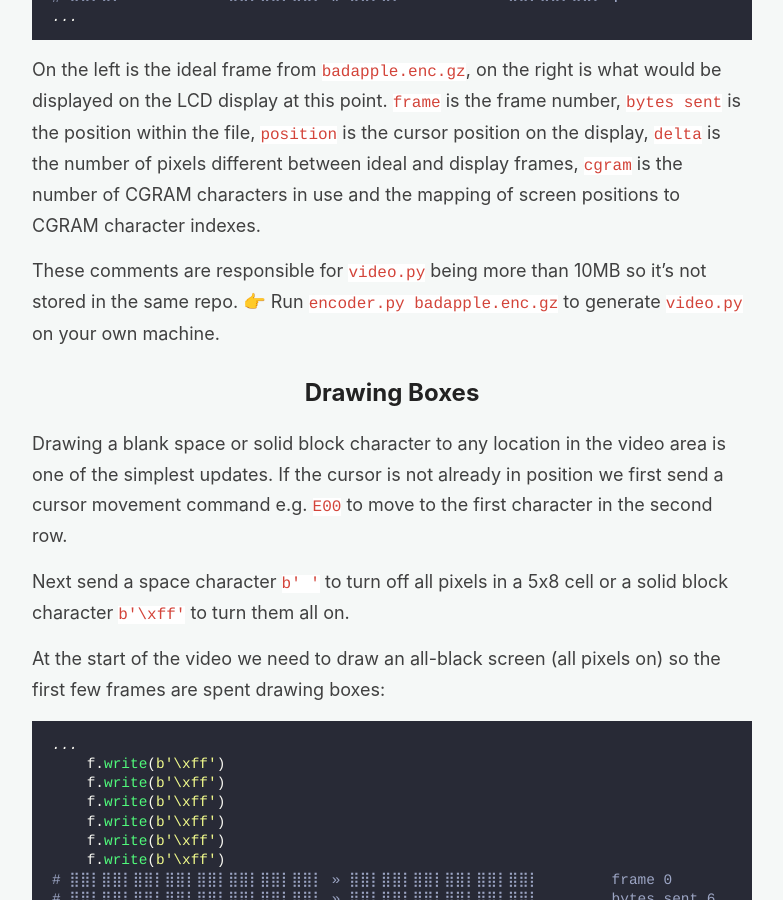
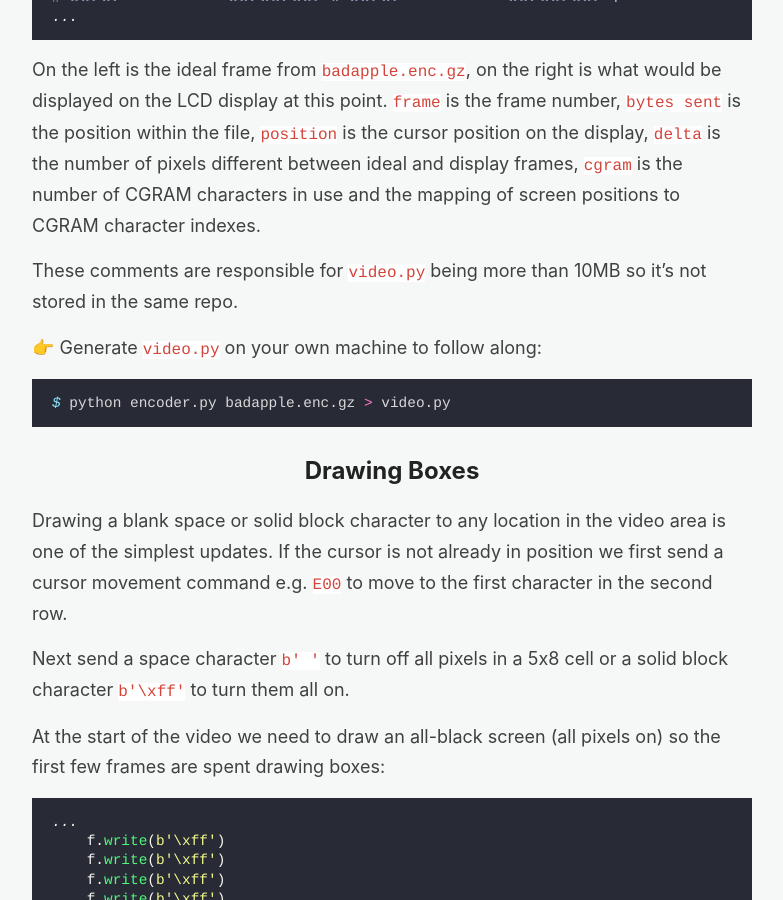
Before and after one commit to wardi/wardi.github.io, a Jekyll site: the page built from _pages/video_encoding.md, in a window 1280 px wide and 900 px high, scrolled down 4381 px. Shown: the whole window, without its empty margins (248-1031 px from the left). Built offline with Jekyll 4.4.1, drawn with Linux system fonts in a browser that asks for light colours.

Commit message:
follow along instructions

````diff
--- a/_pages/video_encoding.md
+++ b/_pages/video_encoding.md
@@ -146,8 +146,13 @@ of pixels different between ideal and display frames,
 of screen positions to CGRAM character indexes.
 
 These comments are responsible for `video.py` being more than 10MB
-so it's not stored in the same repo. 👉 Run `encoder.py badapple.enc.gz`
-to generate `video.py` on your own machine.
+so it's not stored in the same repo.
+
+👉 Generate `video.py` on your own machine to follow along:
+
+```bash
+$ python encoder.py badapple.enc.gz > video.py
+```
 
 ## Drawing Boxes
 
````
